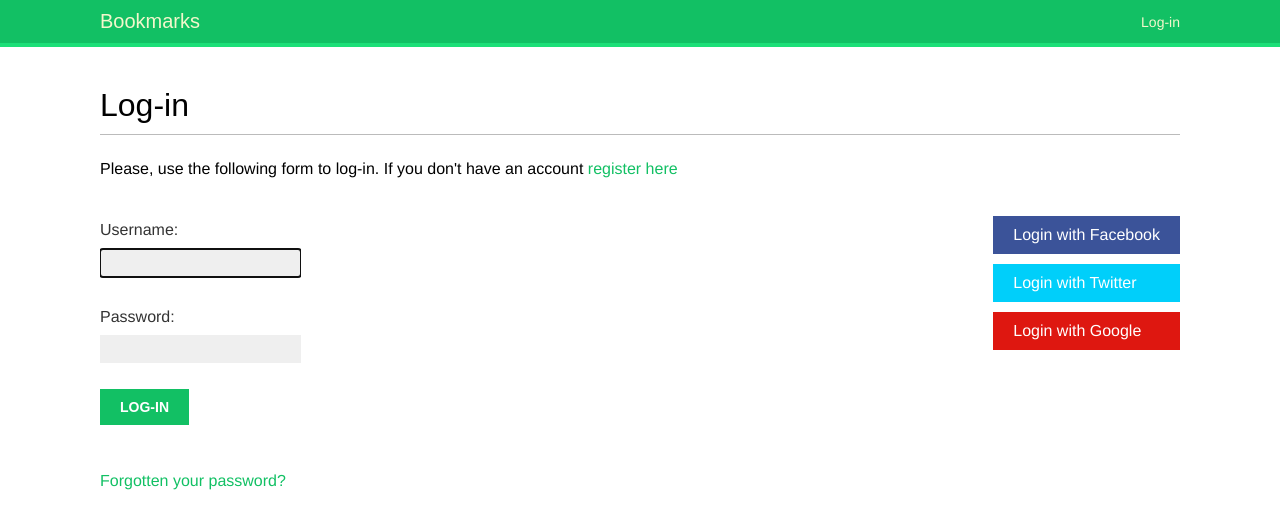
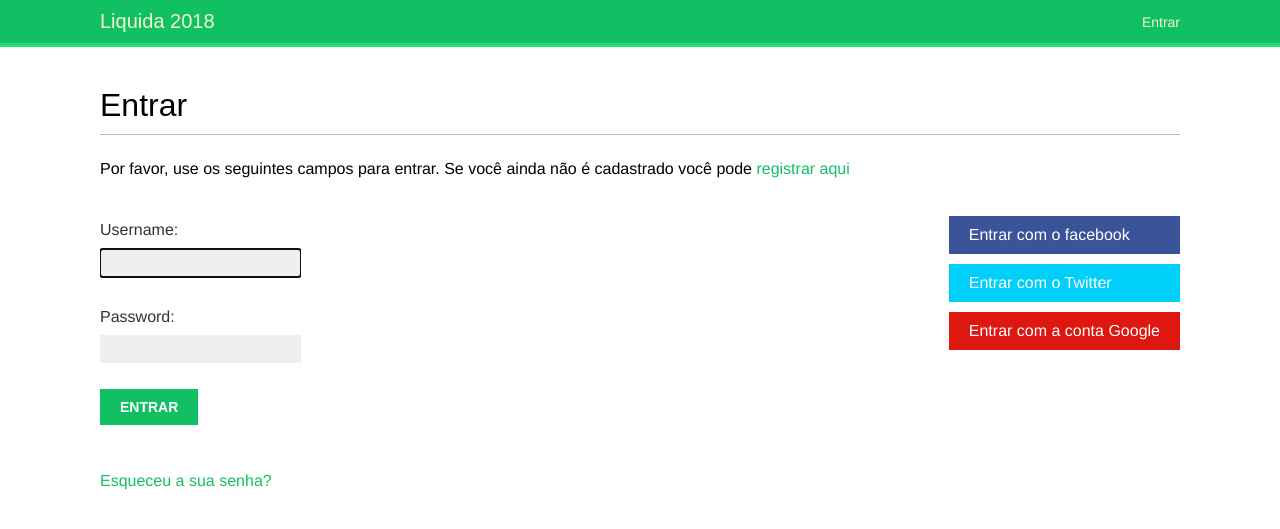
Before and after one commit to maykonmenezes/auth-and-register-django, a Django app: page /participante/login/ in a window 1280 px wide. Shown: the top 529 px of the page. Run offline with Django 3.2, Linux system fonts and the light colour scheme; some web fonts are replaced.

Commit message:
Alteraçoes nos templates de cadastro, login e perfil com estilo simples

```diff
--- a/liquida2018/participante/forms.py
+++ b/liquida2018/participante/forms.py
@@ -11,8 +11,8 @@ class LoginForm(forms.Form):
 
 
 class UserRegistrationForm(forms.ModelForm):
-    password = forms.CharField(label='Password', widget=forms.PasswordInput)
-    password2 = forms.CharField(label='Repeat password', widget=forms.PasswordInput)
+    password = forms.CharField(label='Senha', widget=forms.PasswordInput)
+    password2 = forms.CharField(label='Senha novamente', widget=forms.PasswordInput)
 
     class Meta:
         model = User
@@ -21,7 +21,7 @@ class UserRegistrationForm(forms.ModelForm):
     def clean_password2(self):
         cd = self.cleaned_data
         if cd['password'] != cd['password2']:
-            raise forms.ValidationError('Passwords don\'t match.')
+            raise forms.ValidationError('A senha digitada não é a mesma.')
         return cd['password2']
 
 
--- a/liquida2018/participante/templates/base.html
+++ b/liquida2018/participante/templates/base.html
@@ -7,20 +7,20 @@
 </head>
 <body>
     <div id="header">
-        <span class="logo">Bookmarks</span>
+        <span class="logo">Liquida 2018</span>
         {% if request.user.is_authenticated %}
         <ul class="menu">
-            <li {% if section == "dashboard" %}class="selected"{% endif %}><a href="{% url "dashboard" %}">My dashboard</a></li>
-            <li {% if section == "images" %}class="selected"{% endif %}><a href="#">Images</a></li>
-            <li {% if section == "people" %}class="selected"{% endif %}><a href="#">People</a></li>
+            <li {% if section == "dashboard" %}class="selected"{% endif %}><a href="{% url "dashboard" %}">Minha Conta</a></li>
+            <li {% if section == "images" %}class="selected"{% endif %}><a href="#">Cupons</a></li>
+            <li {% if section == "people" %}class="selected"{% endif %}><a href="#">Premios</a></li>
         </ul>
         {% endif %}
 
         <span class="user">
         {% if request.user.is_authenticated %}
-            Hello {{ request.user.first_name }}, <a href="{% url "logout" %}">Logout</a>
+            Olá {{ request.user.first_name }}, <a href="{% url "logout" %}">Sair</a>
         {% else %}
-            <a href="{% url "login" %}">Log-in</a>
+            <a href="{% url "login" %}">Entrar</a>
         {% endif %}
         </span>
     </div>
--- a/liquida2018/participante/templates/participante/dashboard.html
+++ b/liquida2018/participante/templates/participante/dashboard.html
@@ -1,8 +1,8 @@
 {% extends "base.html" %}
 
-{% block title %}Dashboard{% endblock %}
+{% block title %}Liquida 2018{% endblock %}
 
 {% block content %}
-    <h1>Dashboard</h1>
-    <p>Welcome to your dashboard. You can <a href="{% url "edit" %}">edit your profile</a> or <a href="{% url "password_change" %}">change your password</a>.</p>
+    <h1>Liquida2018</h1>
+    <p>Bem vindo a sua conta do Liquida. Você pode <a href="{% url "edit" %}">editar p seu perfil</a> ou <a href="{% url "password_change" %}">mudar a sua senha</a>.</p>
 {% endblock %}
--- a/liquida2018/participante/templates/participante/edit.html
+++ b/liquida2018/participante/templates/participante/edit.html
@@ -1,10 +1,10 @@
 {% extends "base.html" %}
 
-{% block title %}Edit your account{% endblock %}
+{% block title %}Editar perfil{% endblock %}
 
 {% block content %}
-    <h1>Edit your account</h1>
-    <p>You can edit your account using the following form:</p>
+    <h1>Editar perfil</h1>
+    <p>Você pode editar as seguintes informações do seu perfil:</p>
     <form action="." method="post" enctype="multipart/form-data">
         {{ user_form.as_p }}
         {{ profile_form.as_p }}
--- a/liquida2018/participante/templates/participante/login.html
+++ b/liquida2018/participante/templates/participante/login.html
@@ -3,8 +3,8 @@
 {% block title %}Log-in{% endblock %}
 
 {% block content %}
-    <h1>Log-in</h1>
-    <p>Please, use the following form to log-in:</p>
+    <h1>Entrar</h1>
+    <p>Por favor, use o seguinte formulario para logar no sistema:</p>
     <form action="." method="post">
         {{ form.as_p }}
         {% csrf_token %}
--- a/liquida2018/participante/templates/participante/register.html
+++ b/liquida2018/participante/templates/participante/register.html
@@ -1,10 +1,10 @@
 {% extends "base.html" %}
 
-{% block title %}Create an account{% endblock %}
+{% block title %}Criar uma conta{% endblock %}
 
 {% block content %}
-    <h1>Create an account</h1>
-    <p>Please, sign up using the following form:</p>
+    <h1>Criar uma conta</h1>
+    <p>Por favor, preencha os seguintes dados para efetuar o seu cadastro:</p>
     <form action="." method="post">
         {{ user_form.as_p }}
         {% csrf_token %}
--- a/liquida2018/participante/templates/participante/register_done.html
+++ b/liquida2018/participante/templates/participante/register_done.html
@@ -1,8 +1,8 @@
 {% extends "base.html" %}
 
-{% block title %}Welcome{% endblock %}
+{% block title %}Bem Vindo{% endblock %}
 
 {% block content %}
-    <h1>Welcome {{ new_user.first_name }}!</h1>
-    <p>Your account has been successfully created. Now you can <a href="{% url "login" %}">log in</a>.</p>
+    <h1>Bem vindo {{ new_user.first_name }}!</h1>
+    <p>Seu perfil foi criado com sucesso. Agora você pode <a href="{% url "login" %}">fazer o seu login</a>.</p>
 {% endblock %}
--- a/liquida2018/participante/templates/registration/logged_out.html
+++ b/liquida2018/participante/templates/registration/logged_out.html
@@ -1,8 +1,8 @@
 {% extends "base.html" %}
 
-{% block title %}Logged out{% endblock %}
+{% block title %}Deslogou{% endblock %}
 
 {% block content %}
-    <h1>Logged out</h1>
-    <p>You have been successfully logged out. You can <a href="{% url "login" %}">log-in again</a>.</p>
+    <h1>Deslogou</h1>
+    <p>Você saiu com sucesso do sistema. Você pode <a href="{% url "login" %}">logar novamente</a>.</p>
 {% endblock %}
--- a/liquida2018/participante/templates/registration/login.html
+++ b/liquida2018/participante/templates/registration/login.html
@@ -1,13 +1,13 @@
 {% extends "base.html" %}
 
-{% block title %}Log-in{% endblock %}
+{% block title %}Entrar{% endblock %}
 
 {% block content %}
-    <h1>Log-in</h1>
+    <h1>Entrar</h1>
     {% if form.errors %}
-        <p>Your username and password didn't match. Please try again.</p>
+        <p>Seu nome de usuario e senha podem estar errados. Por favor tente novamente.</p>
     {% else %}
-        <p>Please, use the following form to log-in. If you don't have an account <a href="{% url "register" %}">register here</a></p>
+        <p>Por favor, use os seguintes campos para entrar. Se você ainda não é cadastrado você pode <a href="{% url "register" %}">registrar aqui</a></p>
     {% endif %}
 
     <div class="login-form">
@@ -15,16 +15,16 @@
             {{ form.as_p }}
             {% csrf_token %}
             <input type="hidden" name="next" value="{{ next }}" />
-            <p><input type="submit" value="Log-in"></p>
+            <p><input type="submit" value="Entrar"></p>
         </form>
-        <p><a href="{% url "password_reset" %}">Forgotten your password?</a></p>
+        <p><a href="{% url "password_reset" %}">Esqueceu a sua senha?</a></p>
     </div>
 
     <div class="social">
         <ul>
-            <li class="facebook"><a href="{% url "social:begin" "facebook" %}">Login with Facebook</a></li>
-            <li class="twitter"><a href="{% url "social:begin" "twitter" %}">Login with Twitter</a></li>
-            <li class="google"><a href="{% url "social:begin" "google-oauth2" %}">Login with Google</a></li>
+            <li class="facebook"><a href="{% url "social:begin" "facebook" %}">Entrar com o facebook</a></li>
+            <li class="twitter"><a href="{% url "social:begin" "twitter" %}">Entrar com o Twitter</a></li>
+            <li class="google"><a href="{% url "social:begin" "google-oauth2" %}">Entrar com a conta Google</a></li>
         </ul>
     </div>
 {% endblock %}
--- a/liquida2018/participante/templates/registration/password_change_done.html
+++ b/liquida2018/participante/templates/registration/password_change_done.html
@@ -1,8 +1,8 @@
 {% extends "base.html" %}
 
-{% block title %}Password changed{% endblock %}
+{% block title %}Senha alterada{% endblock %}
 
 {% block content %}
-    <h1>Password changed</h1>
-    <p>Your password has been successfully changed.</p>
+    <h1>Senha alterada</h1>
+    <p>Sua senha foi alterada com sucesso.</p>
 {% endblock %}
--- a/liquida2018/participante/templates/registration/password_change_form.html
+++ b/liquida2018/participante/templates/registration/password_change_form.html
@@ -1,10 +1,10 @@
 {% extends "base.html" %}
 
-{% block title %}Change you password{% endblock %}
+{% block title %}Mude a sua senha{% endblock %}
 
 {% block content %}
-    <h1>Change you password</h1>
-    <p>Use the form below to change your password.</p>
+    <h1>Mude a sua senha</h1>
+    <p>Use os seguintes dados abaixo para alterar a sua senha.</p>
     <form action="." method="post">
         {{ form.as_p }}
         <p><input type="submit" value="Change"></p>
--- a/liquida2018/participante/templates/registration/password_reset_complete.html
+++ b/liquida2018/participante/templates/registration/password_reset_complete.html
@@ -1,8 +1,8 @@
 {% extends "base.html" %}
 
-{% block title %}Password reset{% endblock %}
+{% block title %}Senha alterada{% endblock %}
 
 {% block content %}
-    <h1>Password set</h1>
-    <p>Your password has been set. You can <a href="{% url "login" %}">log in now</a></p>
+    <h1>Senha salva!</h1>
+    <p>Sua senha foi modificada. Agora você pode <a href="{% url "login" %}">entrar</a></p>
 {% endblock %}
--- a/liquida2018/participante/templates/registration/password_reset_email.html
+++ b/liquida2018/participante/templates/registration/password_reset_email.html
@@ -1,4 +1,4 @@
-Someone asked for password reset for email {{ email }}. Follow the link below:
+Alguem pediu uma alteração de senha para o email: {{ email }}. Segue o link para restaurar sua senha:
 {{ protocol }}://{{ domain }}{% url "password_reset_confirm" uidb64=uid token=token %}
 
-Your username, in case you've forgotten: {{ user.get_username }}
+Seu nome de usuario, no caso de você ter esquecido: {{ user.get_username }}
```
Also changed, not shown: liquida2018/participante/templates/registration/password_reset_confirm.html (+4 -4 lines), liquida2018/participante/templates/registration/password_reset_done.html (+4 -4 lines), liquida2018/participante/templates/registration/password_reset_form.html (+4 -4 lines), liquida2018/participante/views.py (+5 -5 lines), liquida2018/requirements.txt (added, +14 -0 lines).
